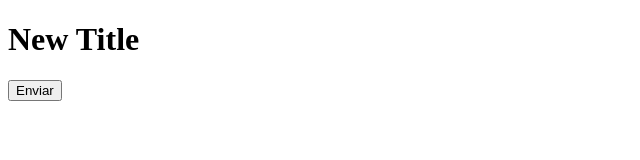
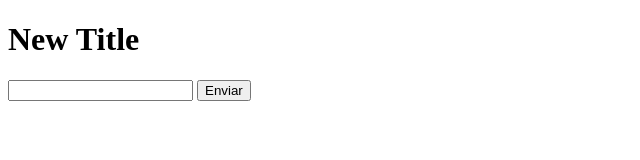
Before and after one commit to Diezagu/helloGit, a plain HTML site: page index.html in a window 1280 px wide. Shown: the whole page, without its empty margins (0-640 px from the left). Drawn offline with Linux system fonts and the light colour scheme.

Commit message:
Index was modified

```diff
--- a/index.html
+++ b/index.html
@@ -9,6 +9,7 @@
 <body>
     <h1>New Title</h1>
     <form action="#">
+        <input type="text" name="name" id="firstame">
         <input type="button" value="Enviar">
     </form>
 </body>
```
